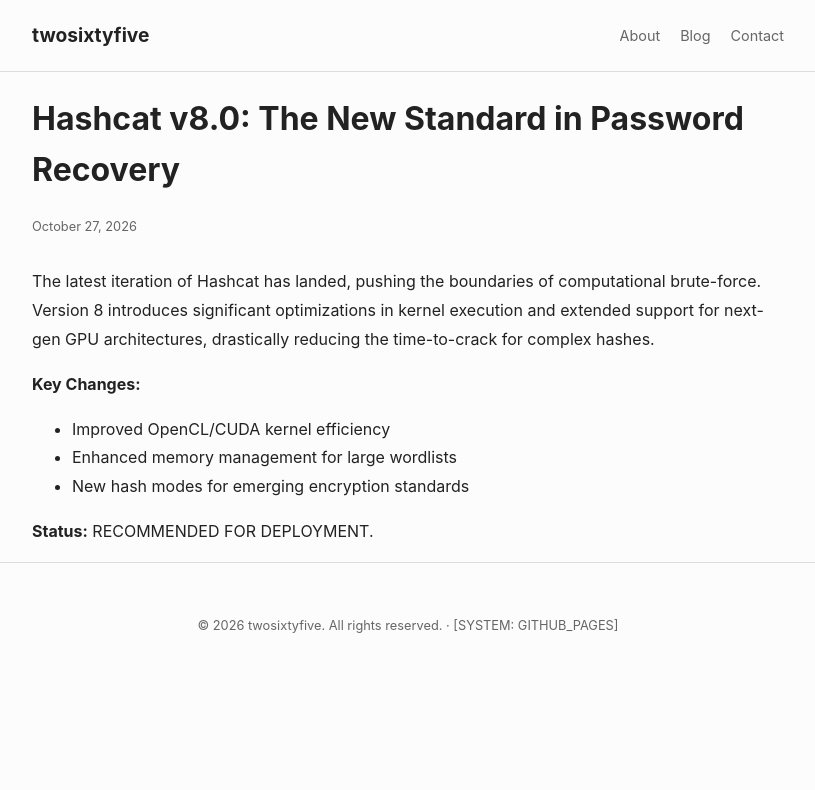
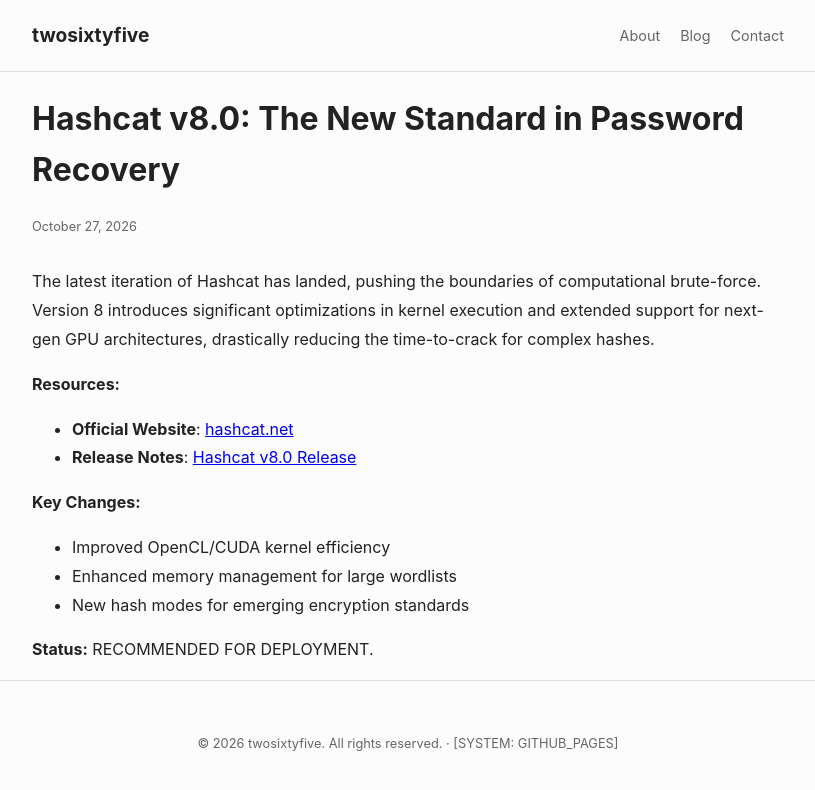
Before and after one commit to Twosixtyfive/twosixtyfive.github.io, a Jekyll site: the page built from _posts/2026-10-27-hashcat-v8.md, in a window 1280 px wide. Shown: the top 790 px of the page, without its empty margins (232-1047 px from the left). Built offline with Jekyll 4.4.1, drawn with Linux system fonts in a browser that asks for light colours.

Commit message:
docs: add official links to Hashcat v8 post
Co-Authored-By: Claude Code <noreply@anthropic.com>

```diff
--- a/_posts/2026-10-27-hashcat-v8.md
+++ b/_posts/2026-10-27-hashcat-v8.md
@@ -7,6 +7,10 @@ category: tech
 
 The latest iteration of Hashcat has landed, pushing the boundaries of computational brute-force. Version 8 introduces significant optimizations in kernel execution and extended support for next-gen GPU architectures, drastically reducing the time-to-crack for complex hashes.
 
+**Resources:**
+- **Official Website**: [hashcat.net](https://hashcat.net)
+- **Release Notes**: [Hashcat v8.0 Release](https://hashcat.net/blog/)
+
 **Key Changes:**
 - Improved OpenCL/CUDA kernel efficiency
 - Enhanced memory management for large wordlists
```
